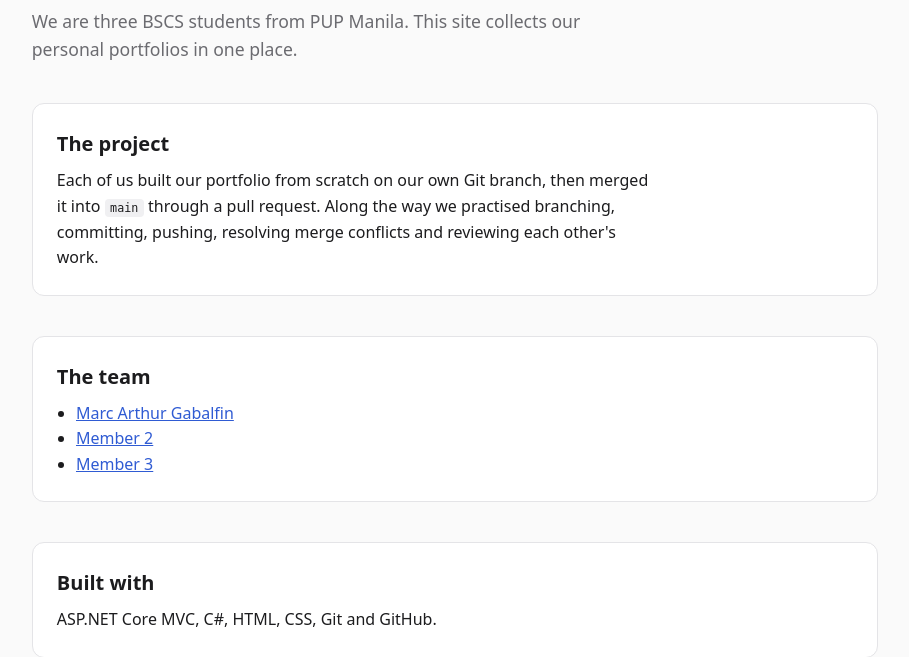
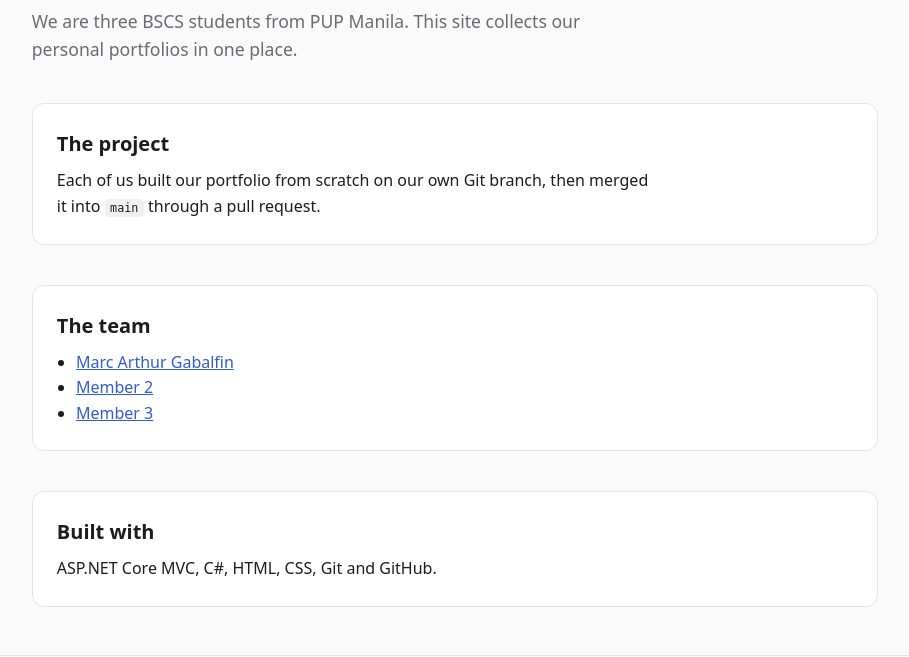
Before and after one commit to MrcRthr/ADET_Portfolio, an ASP.NET Core app: page /about in a window 1280 px wide. Shown: the part 174-831 px from the top of the page, without its empty margins (185-1094 px from the left). Run offline with ASP.NET Core 8, Linux system fonts and the light colour scheme.

Commit message:
Shorten project description on About page

```diff
--- a/Views/Home/About.cshtml
+++ b/Views/Home/About.cshtml
@@ -10,7 +10,7 @@
 
 <section class="content-block">
     <h2>The project</h2>
-    <p>Each of us built our portfolio from scratch on our own Git branch, then merged it into <code>main</code> through a pull request. Along the way we practised branching, committing, pushing, resolving merge conflicts and reviewing each other's work.</p>
+    <p>Each of us built our portfolio from scratch on our own Git branch, then merged it into <code>main</code> through a pull request.</p>
 </section>
 
 <section class="content-block">
```
